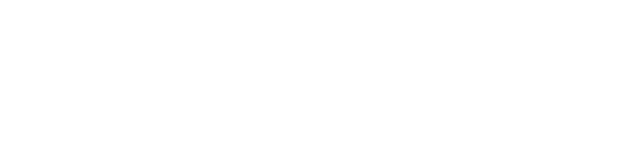
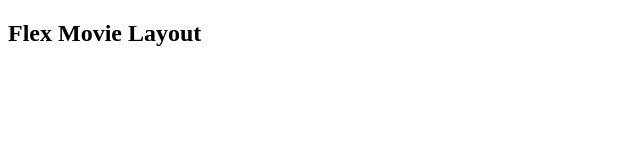
Before and after one commit to nivesonawane/flex-movie-pro, a plain HTML site: page index.html in a window 1280 px wide. Shown: the whole page, without its empty margins (0-640 px from the left). Drawn offline with Linux system fonts and the light colour scheme.

Commit message:
work on index page

```diff
--- a/index.html
+++ b/index.html
@@ -6,6 +6,6 @@
     <title>Flex Movie Layout</title>
 </head>
 <body>
-
+     <h2>Flex Movie Layout</h2>
 </body>
 </html>
```
